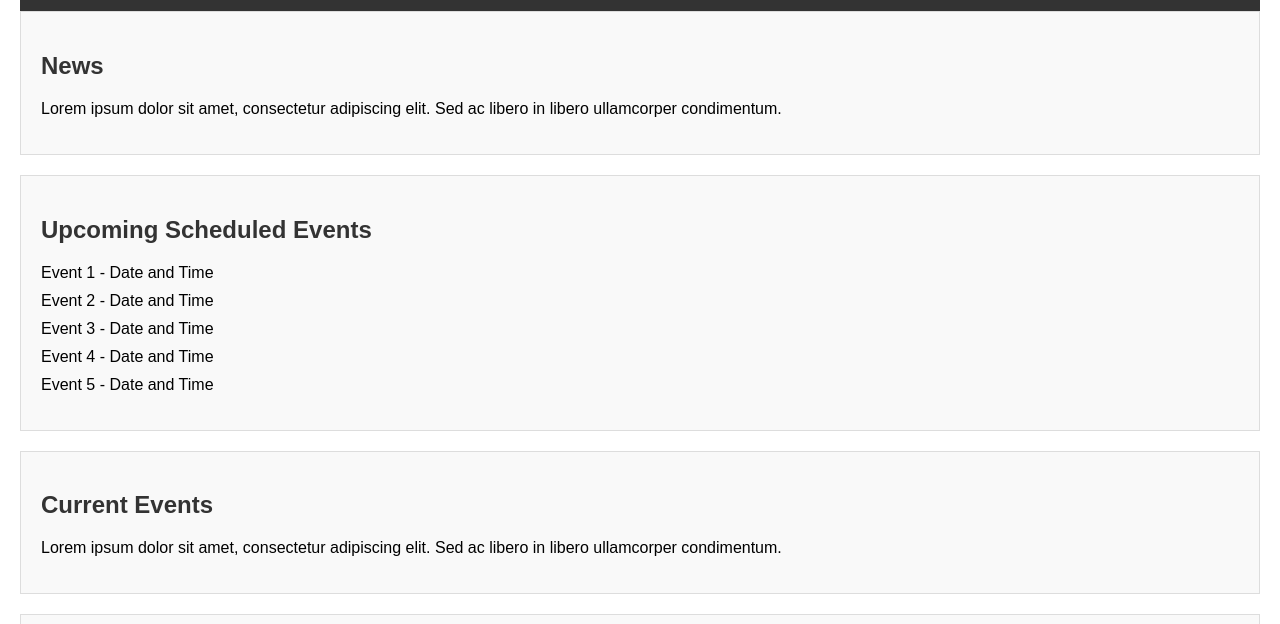
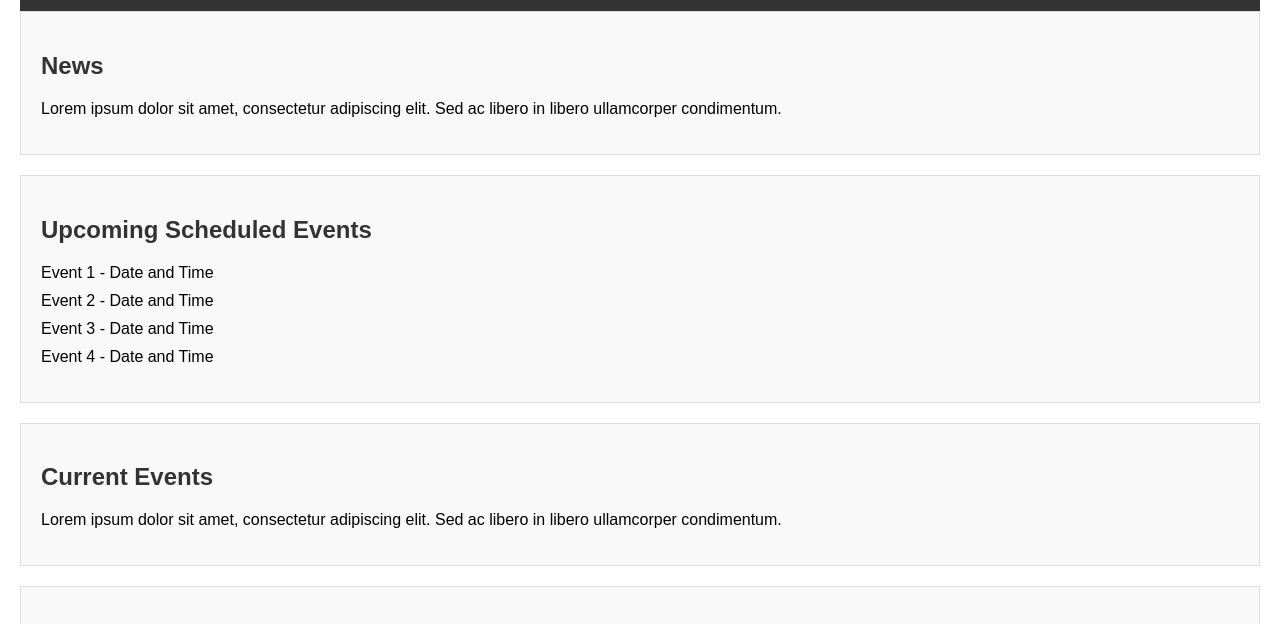
Before and after one commit to AmazingKarKar/SextonFamilyDashboard, a plain HTML site: page frontend/index.html in a window 1280 px wide. Shown: the part 109-733 px from the top of the page. Drawn offline with Linux system fonts and the light colour scheme.

Commit message:
Got rid of event 5

```diff
--- a/frontend/index.html
+++ b/frontend/index.html
@@ -27,7 +27,6 @@
                 <li>Event 2 - Date and Time</li>
                 <li>Event 3 - Date and Time</li>
                 <li>Event 4 - Date and Time</li>
-                <li>Event 5 - Date and Time</li>
             </ul>
         </article>
     </section>
```
